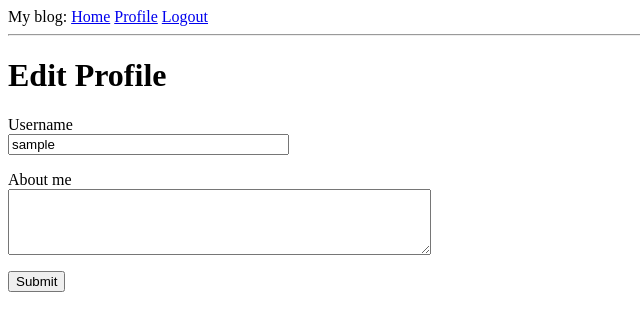
After one commit to ic3dust/blog_on_flask, a Flask app: page /edit_profile in a window 1280 px wide. The commit adds this page. Shown: the top 331 px of the page, without its empty margins (0-640 px from the left). Run offline with Flask 3, Linux system fonts and the light colour scheme; the visitor is signed in with stand-in values (Sample User, id 1); data comes from the database, SQL or seed files in the repository; both versions use the stored data as it was after the commit; parts of the project's set-up code (start-up, migrations or seed data) failed here and were passed over.

Commit message:
Error handling mostly

```diff
--- a/app/forms.py
+++ b/app/forms.py
@@ -1,9 +1,12 @@
 from flask_wtf import FlaskForm
+from flask import flash
 from wtforms import StringField, PasswordField, BooleanField, SubmitField
 from wtforms.validators import ValidationError, DataRequired, Email, EqualTo
 import sqlalchemy as sa
 from app import db
 from app.models import User
+from wtforms import TextAreaField
+from wtforms.validators import Length
 
 
 class LoginForm(FlaskForm):
@@ -31,3 +34,21 @@ class RegistrationForm(FlaskForm):
             User.email == email.data))
         if user is not None:
             raise ValidationError('Please use a different email address.')
+
+class EditProfileForm(FlaskForm):
+    username = StringField('Username', validators=[DataRequired()])
+    about_me = TextAreaField('About me', validators=[Length(min=0, max=140)])
+    submit = SubmitField('Submit')
+
+    def __init__(self, original_username, *args, **kwargs):
+        super().__init__(*args, **kwargs)
+        self.original_username = original_username
+
+    def validate_username(self, username):
+        if username.data == self.original_username:
+            raise ValidationError("It's already your username!")
+        if username.data != self.original_username:
+            user = db.session.scalar(sa.select(User).where(
+            User.username == username.data))
+        if user is not None:
+            raise ValidationError('Please use a different username.')
--- a/app/models.py
+++ b/app/models.py
@@ -6,6 +6,7 @@ from app import db
 from werkzeug.security import generate_password_hash, check_password_hash
 from flask_login import UserMixin
 from app import login
+from hashlib import md5
 
 class User(UserMixin, db.Model):
     id: so.Mapped[int] = so.mapped_column(primary_key=True)
@@ -17,6 +18,9 @@ class User(UserMixin, db.Model):
 
     posts: so.WriteOnlyMapped['Post'] = so.relationship(
         back_populates='author')
+    about_me: so.Mapped[Optional[str]] = so.mapped_column(sa.String(140))
+    last_seen: so.Mapped[Optional[datetime]] = so.mapped_column(
+    default=lambda: datetime.now(timezone.utc))
 
     def __repr__(self):
         return '<User {}>'.format(self.username)
@@ -26,6 +30,10 @@ class User(UserMixin, db.Model):
 
     def check_password(self, password):
         return check_password_hash(self.password_hash, password)
+    def avatar(self, size):
+        digest = md5(self.email.lower().encode('utf-8')).hexdigest()
+        return f'https://www.gravatar.com/avatar/{digest}?d=identicon&s={size}'
+
 
 
 class Post(db.Model):
--- a/app/routes.py
+++ b/app/routes.py
@@ -8,7 +8,11 @@ import sqlalchemy as sa
 from app import db
 from app.models import User
 from flask_login import logout_user, login_required
+
 from urllib.parse import urlsplit
+from datetime import datetime, timezone
+from app.forms import EditProfileForm
+
 
 @app.route('/')
 @app.route('/index')
@@ -81,3 +85,35 @@ def register():
         flash('Congratulations, you are now a registered user!')
         return redirect(url_for('login'))
     return render_template('register.html', title='Register', form=form)
+
+@app.route('/user/<username>')
+@login_required
+def user(username):
+    user = db.first_or_404(sa.select(User).where(User.username == username))
+    posts = [
+        {'author': user, 'body': 'Test post #1'},
+        {'author': user, 'body': 'Test post #2'}
+    ]
+    return render_template('user.html', user=user, posts=posts)
+
+@app.before_request
+def before_request():
+    if current_user.is_authenticated:
+        current_user.last_seen = datetime.now(timezone.utc)
+        db.session.commit()
+
+@app.route('/edit_profile', methods=['GET', 'POST'])
+@login_required
+def edit_profile():
+    form = EditProfileForm(current_user.username)
+    if form.validate_on_submit():
+        current_user.username = form.username.data
+        current_user.about_me = form.about_me.data
+        db.session.commit()
+        flash('Your changes have been saved.')
+        return redirect(url_for('edit_profile'))
+    elif request.method == 'GET':
+        form.username.data = current_user.username
+        form.about_me.data = current_user.about_me
+    return render_template('edit_profile.html', title='Edit Profile',
+                           form=form)
--- /dev/null
+++ b/app/templates/404.html
@@ -0,0 +1,6 @@
+{% extends "base.html" %}
+
+{% block content %}
+<h1>File Not Found</h1>
+<p><a href="{{ url_for('index') }}">Back</a></p>
+{% endblock %}
--- a/app/templates/base.html
+++ b/app/templates/base.html
@@ -15,6 +15,7 @@
         {% if current_user.is_anonymous %}
         <a href="{{url_for('login')}}">Login</a>
         {% else %}
+        <a href="{{ url_for('user', username=current_user.username) }}">Profile</a>
         <a href="{{ url_for('logout') }}">Logout</a>
         {% endif %}
     </div>
--- /dev/null
+++ b/app/templates/edit_profile.html
@@ -0,0 +1,23 @@
+{% extends "base.html" %}
+
+{% block content %}
+<h1>Edit Profile</h1>
+<form action="" method="post">
+    {{ form.hidden_tag() }}
+    <p>
+        {{ form.username.label }}<br>
+        {{ form.username(size=32) }}<br>
+        {% for error in form.username.errors %}
+        <span style="color: red;">[{{ error }}]</span>
+        {% endfor %}
+    </p>
+    <p>
+        {{ form.about_me.label }}<br>
+        {{ form.about_me(cols=50, rows=4) }}<br>
+        {% for error in form.about_me.errors %}
+        <span style="color: red;">[{{ error }}]</span>
+        {% endfor %}
+    </p>
+    <p>{{ form.submit() }}</p>
+</form>
+{% endblock %}
```
Also changed, not shown: app/__init__.py (+40 -1 lines), app/errors.py (added, +11 -0 lines), app/templates/500.html (added, +7 -0 lines), app/templates/_post.html (added, +8 -0 lines), app/templates/user.html (added, +21 -0 lines), migrations/versions/d7610e63809c_new_fields_in_user_model.py (added, +34 -0 lines), app.db, 4 other files.
